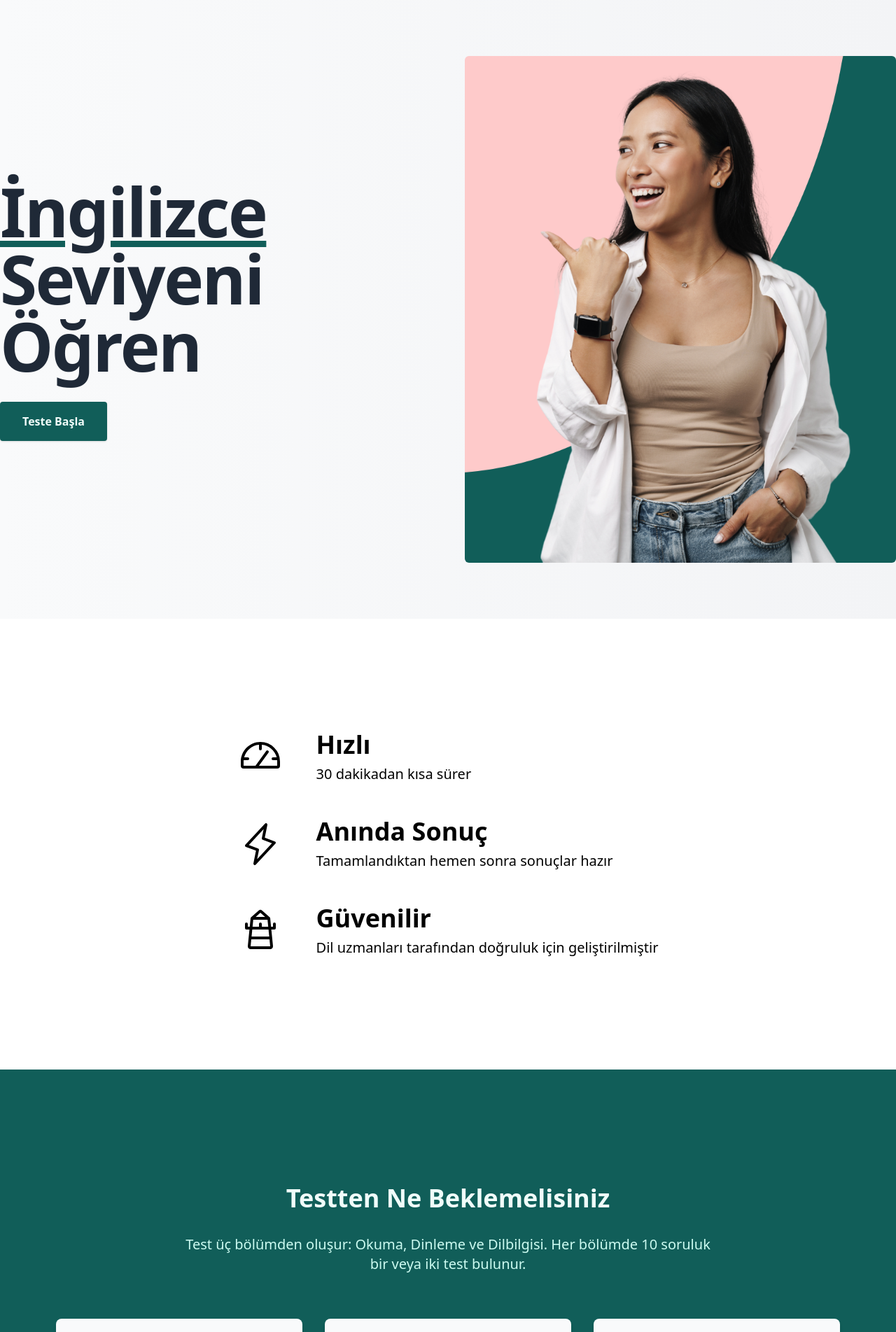
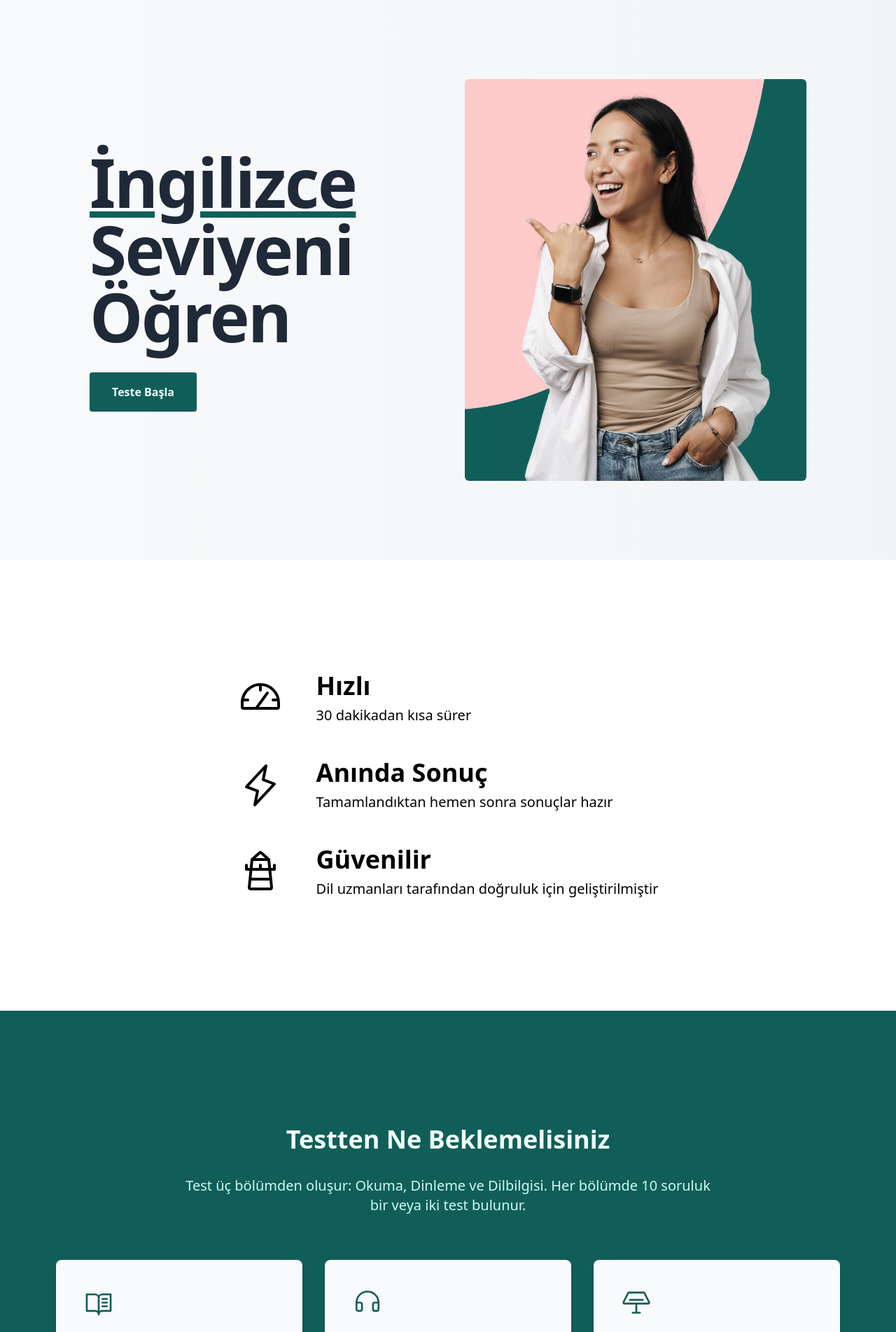
Before and after one commit to annasvst/english-learning-platform, a Next.js app: page / in a window 1280 px wide. Shown: the top 1903 px of the page at 70% size. Built offline with nearby package versions, Linux system fonts and the light colour scheme.

Commit message:
Add max-width Hero component and add icons to Info card

```diff
--- a/src/app/_landingPageComponents/Hero.tsx
+++ b/src/app/_landingPageComponents/Hero.tsx
@@ -5,7 +5,7 @@ import { Button, ButtonColor } from "../_components/Button";
 export const Hero = () => {
   return (
     <section className="bg-gradient-to-r from-gray-50 to-gray-100 text-gray-50 min-h-screen flex items-center py-20">
-      <div className="container mx-auto flex flex-col md:flex-row items-center space-y-12 md:space-y-0 md:space-x-12">
+      <div className="container mx-auto max-w-screen-lg flex flex-col md:flex-row items-center space-y-12 md:space-y-0 md:space-x-12">
         <div className="md:w-1/2 text-center md:text-left flex flex-col items-center md:items-start space-y-8 text-gray-800">
           <h1 className="text-8xl font-semibold tracking-tight">
             <span className="underline decoration-teal-800">İngilizce</span> Seviyeni Öğren
--- a/src/app/_landingPageComponents/Info.tsx
+++ b/src/app/_landingPageComponents/Info.tsx
@@ -1,3 +1,5 @@
+import { BookOpenText, Headphones, Lectern } from "@phosphor-icons/react/dist/ssr";
+
 export const Info = () => {
   const content = [
     {
@@ -5,18 +7,23 @@ export const Info = () => {
       description:
         "Size kısa pasajlar verilecek ve ardından anlama yeteneğinizi test etmek için çoktan seçmeli veya kısa cevaplı sorular sorulacak.",
       format: "Her biri 10 sorudan oluşan 1-2 test.",
+      icon: <BookOpenText size={42} />
+
+
     },
     {
       title: "Dinleme",
       description:
         "Kısa ses kliplerini veya konuşmaları dinleyecek ve ardından anlayışınızı kontrol etmek için soruları cevaplayacaksınız.",
       format: "Her biri 10 sorudan oluşan 1-2 test.",
+      icon: <Headphones size={42} />
     },
     {
       title: "Dilbilgisi",
       description:
         "Kısa alıştırmalarla temel dilbilgisi kavramları ve doğru kullanım konusunda test edileceksiniz.",
       format: "Her biri 10 sorudan oluşan 1-2 test.",
+      icon: <Lectern size={42} />
     },
   ];
 
@@ -38,6 +45,7 @@ export const Info = () => {
             className="bg-gray-50 rounded-lg p-10 shadow-md hover:shadow-xl transition-shadow duration-200 flex flex-col justify-between	"
           >
             <div>
+              <div className="text-teal-800 mb-4">{item.icon}</div>
               <h3 className="text-2xl font-semibold text-teal-800 mb-2">
                 {item.title}
               </h3>
```
